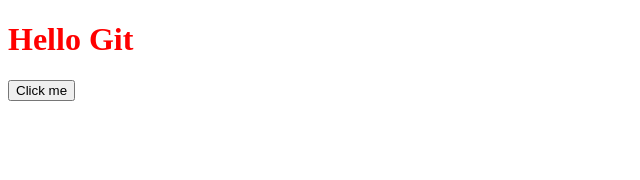
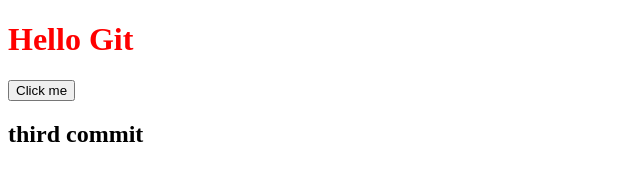
Before and after one commit to Cxvarisorka/group-16, a plain HTML site: page index.html in a window 1280 px wide. Shown: the whole page, without its empty margins (0-640 px from the left). Drawn offline with Linux system fonts and the light colour scheme.

Commit message:
Third commit

```diff
--- a/index.html
+++ b/index.html
@@ -9,5 +9,6 @@
 <body>
     <h1>Hello Git</h1>
     <button>Click me</button>
+    <h2>third commit</h2>
 </body>
 </html>
```
